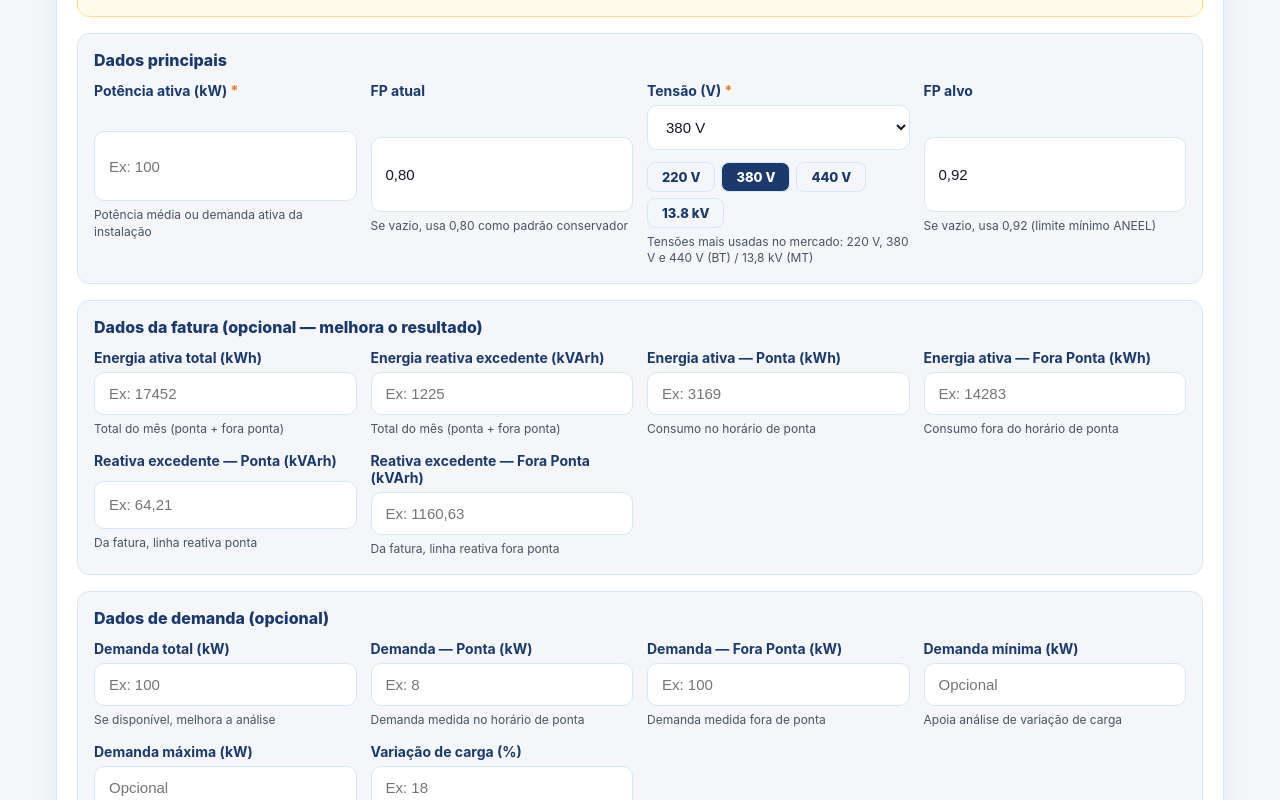
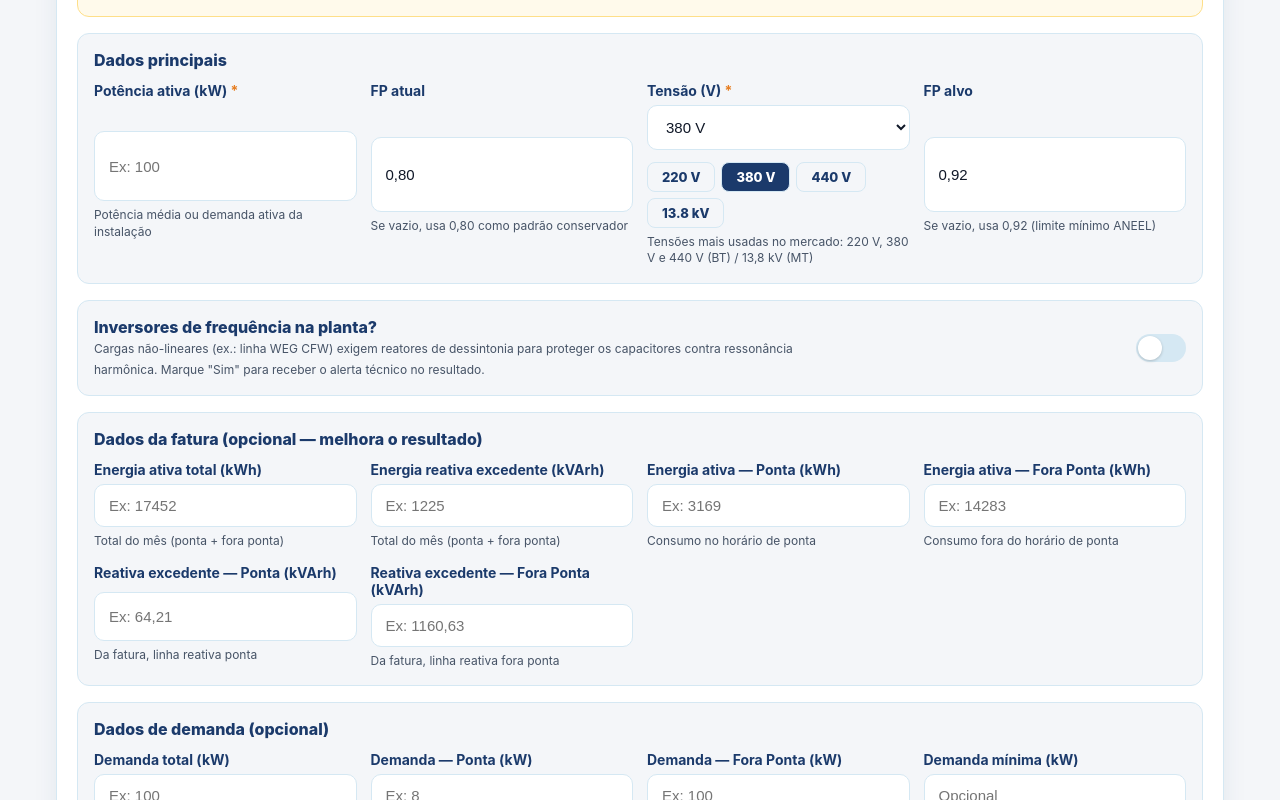
Before and after one commit to engenheiroeverson-lgtm/ocenergia-calculadora, a React (Vite) app: page / in a window 1280 px wide. Shown: the part 759-1559 px from the top of the page. Built offline with nearby package versions, Linux system fonts and the light colour scheme.

Commit message:
Update FormularioManual.tsx

```diff
--- a/src/modules/ui/FormularioManual.tsx
+++ b/src/modules/ui/FormularioManual.tsx
@@ -2,11 +2,12 @@ import React, { useMemo, useState } from 'react';
 import { normalizarEntradaManual } from '../normalizador/normalizador';
 import { calcularBancoCapacitorIndustrial } from '../calculadora/calculadoraIndustrial';
 import ResultadoTecnico from './ResultadoTecnico';
-import CadastroLead from './CadastroLead'; // Importação do componente comercial
-import type { DadosLead } from './CadastroLead';
 import type { ResultadoCalculadoraIndustrial } from '../../types/types';
 
-// Como EntradaManual foi removido do types central, tipamos a estrutura local do FormState de forma segura
+// O cadastro de lead agora vive APENAS dentro do ResultadoTecnico (ponto único de
+// captura, compartilhado por todas as abas). Por isso este formulário não renderiza
+// mais o CadastroLead nem dispara enviarLead — evita lead duplicado.
+
 type FormState = {
   potenciaAtivaKw: string;
   fpAtual: string;
@@ -25,6 +26,7 @@ type FormState = {
   energiaReativaForaPontaKvarh: string;
   demandaPontaKw: string;
   demandaForaPontaKw: string;
+  temInversores: boolean; // cargas não-lineares (diagnóstico de harmônicos)
 };
 
 const estadoInicial: FormState = {
@@ -45,6 +47,7 @@ const estadoInicial: FormState = {
   energiaReativaForaPontaKvarh: '',
   demandaPontaKw: '',
   demandaForaPontaKw: '',
+  temInversores: false,
 };
 
 const TENSOES_BT = ['127', '220', '380', '440'];
@@ -57,12 +60,13 @@ export default function FormularioManual() {
   const [resultado, setResultado] = useState<ResultadoCalculadoraIndustrial | null>(null);
   const [erro, setErro] = useState<string>('');
   const [mensagem, setMensagem] = useState<string>('');
-  const [dadosLead, setDadosLead] = useState<DadosLead | null>(null);
 
   const camposPreenchidos = useMemo(() => {
     return Object.entries(form)
       .filter(([chave, valor]) =>
-        chave !== 'observacoes' && String(valor ?? '').trim() !== '',
+        chave !== 'observacoes' &&
+        chave !== 'temInversores' &&
+        String(valor ?? '').trim() !== '',
       )
       .map(([chave]) => chave);
   }, [form]);
@@ -81,7 +85,6 @@ export default function FormularioManual() {
     setResultado(null);
     setErro('');
     setMensagem('');
-    setDadosLead(null);
   }
 
   function calcular() {
@@ -112,7 +115,13 @@ export default function FormularioManual() {
         fpAlvo: formComDefaults.fpAlvo,
       });
 
-      const calculo = calcularBancoCapacitorIndustrial(dadosNormalizados, {
+      // Injeta o flag de cargas não-lineares para o diagnóstico de harmônicos.
+      const dadosComHarmonicos = {
+        ...dadosNormalizados,
+        temInversores: form.temInversores,
+      };
+
+      const calculo = calcularBancoCapacitorIndustrial(dadosComHarmonicos, {
         fpAlvo: dadosNormalizados.fpAlvo,
         margemSegurancaPct: 5,
       });
@@ -249,6 +258,41 @@ export default function FormularioManual() {
             placeholder="Padrão: 0,92"
             helper="Se vazio, usa 0,92 (limite mínimo ANEEL)"
           />
+        </div>
+      </div>
+
+      {/* Cargas não-lineares (diagnóstico de harmônicos) */}
+      <div style={styles.sectionBox}>
+        <div style={styles.toggleRow}>
+          <div style={{ maxWidth: 720 }}>
+            <h3 style={styles.sectionTitle}>Inversores de frequência na planta?</h3>
+            <span style={styles.helper}>
+              Cargas não-lineares (ex.: linha WEG CFW) exigem reatores de
+              dessintonia para proteger os capacitores contra ressonância
+              harmônica. Marque "Sim" para receber o alerta técnico no resultado.
+            </span>
+          </div>
+          <button
+            type="button"
+            role="switch"
+            aria-checked={form.temInversores}
+            onClick={() =>
+              setForm((prev) => ({ ...prev, temInversores: !prev.temInversores }))
+            }
+            style={{
+              ...styles.toggleSwitch,
+              background: form.temInversores ? '#F39C12' : '#D5E8F3',
+            }}
+          >
+            <span
+              style={{
+                ...styles.toggleKnob,
+                transform: form.temInversores
+                  ? 'translateX(24px)'
+                  : 'translateX(2px)',
+              }}
+            />
+          </button>
         </div>
       </div>
 
@@ -396,13 +440,8 @@ export default function FormularioManual() {
       {mensagem && <div style={styles.messageBox}>{mensagem}</div>}
       {erro && <div style={styles.errorBox}>{erro}</div>}
 
-      {/* FLUXO COMERCIAL UNIFICADO: O bloco de leads e resultado abrem sincronizados após o cálculo */}
-      {resultado && (
-        <>
-          <CadastroLead onSalvar={setDadosLead} dadosSalvos={dadosLead} />
-          <ResultadoTecnico resultado={resultado} />
-        </>
-      )}
+      {/* Resultado (o CadastroLead está DENTRO do ResultadoTecnico) */}
+      {resultado && <ResultadoTecnico resultado={resultado} />}
     </div>
   );
 }
@@ -558,6 +597,34 @@ const styles: Record<string, React.CSSProperties> = {
     fontSize: 13,
     transition: 'all 0.15s',
   },
+  toggleRow: {
+    display: 'flex',
+    justifyContent: 'space-between',
+    alignItems: 'center',
+    gap: 16,
+    flexWrap: 'wrap',
+  },
+  toggleSwitch: {
+    position: 'relative',
+    width: 50,
+    height: 28,
+    borderRadius: 999,
+    border: 'none',
+    cursor: 'pointer',
+    transition: 'background 0.15s',
+    flexShrink: 0,
+  },
+  toggleKnob: {
+    position: 'absolute',
+    top: 2,
+    left: 0,
+    width: 24,
+    height: 24,
+    borderRadius: '50%',
+    background: '#FFFFFF',
+    transition: 'transform 0.15s',
+    boxShadow: '0 1px 3px rgba(0,0,0,0.2)',
+  },
   actionsRow: { display: 'flex', gap: 12, flexWrap: 'wrap' },
   buttonPrimary: {
     padding: '14px 24px',
```
